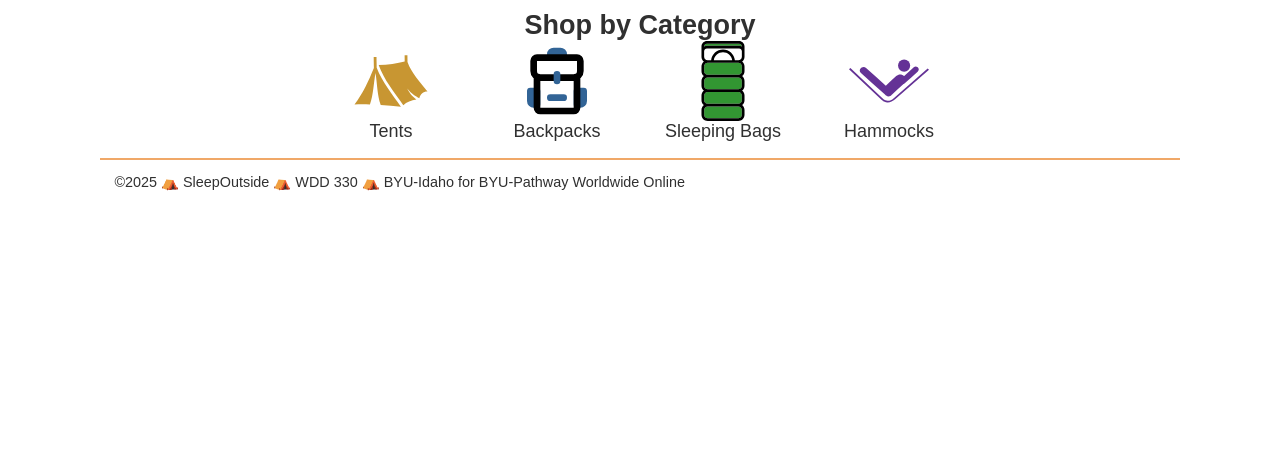
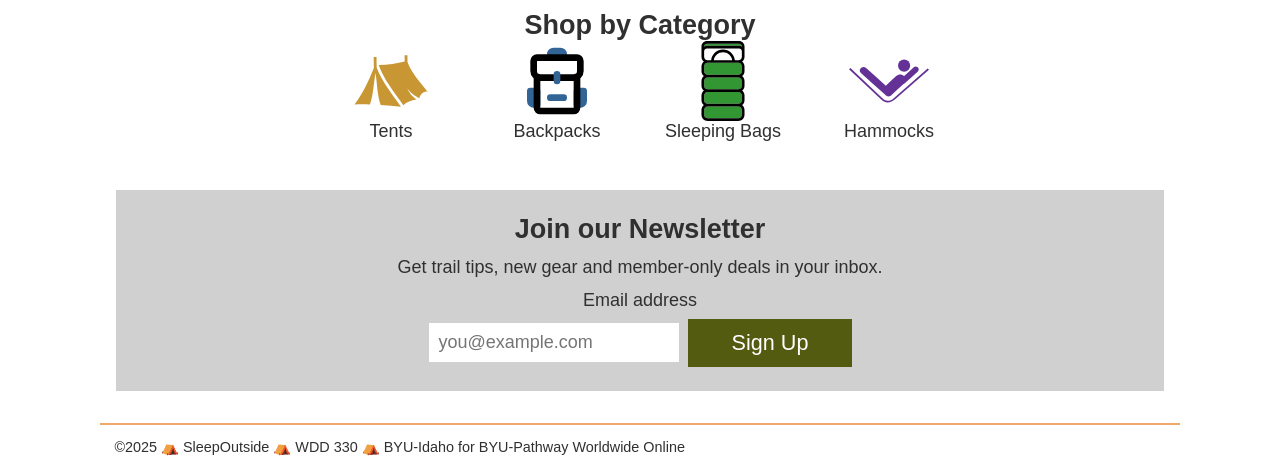
Before and after one commit to Ewudzie/wdd330-sleepoutside, a website built with Vite: page src/index.html in a window 1280 px wide. Shown: the part 470-940 px from the top of the page. Before the commit the page ends 800 px from the top, so only its background shows below. Built offline with nearby package versions, Linux system fonts and the light colour scheme.

Commit message:
Add newsletter sign up box to the home page
Co-Authored-By: Claude Opus 5.5 <noreply@anthropic.com>

```diff
--- a/src/css/style.css
+++ b/src/css/style.css
@@ -389,3 +389,34 @@ a.button:hover {
   font-weight: bold;
   cursor: pointer;
 }
+
+/* Newsletter sign up on the home page */
+.newsletter {
+  margin: 2rem 1rem;
+  padding: 1.5rem;
+  text-align: center;
+  background-color: var(--light-grey);
+}
+
+.newsletter-form {
+  display: flex;
+  flex-wrap: wrap;
+  justify-content: center;
+  align-items: center;
+  gap: 0.5rem;
+}
+
+.newsletter-form label {
+  flex-basis: 100%;
+}
+
+.newsletter-form input {
+  padding: 0.5em;
+  font-size: 1em;
+  border: 1px solid var(--light-grey);
+  min-width: 250px;
+}
+
+.newsletter-form button {
+  margin: 0;
+}
--- a/src/index.html
+++ b/src/index.html
@@ -58,6 +58,22 @@
           </li>
         </ul>
       </section>
+      <!-- Newsletter sign up -->
+      <section class="newsletter">
+        <h2>Join our Newsletter</h2>
+        <p>Get trail tips, new gear and member-only deals in your inbox.</p>
+        <form id="newsletter-form" class="newsletter-form">
+          <label for="newsletter-email">Email address</label>
+          <input
+            id="newsletter-email"
+            name="email"
+            type="email"
+            placeholder="you@example.com"
+            required
+          />
+          <button type="submit">Sign Up</button>
+        </form>
+      </section>
     </main>
     <!-- Footer is loaded from /partials/footer.html by loadHeaderFooter() -->
     <footer id="main-footer"></footer>
--- a/src/js/main.js
+++ b/src/js/main.js
@@ -1,4 +1,28 @@
 // main.js - entry script for the home page (index.html)
-import { loadHeaderFooter } from "./utils.mjs";
+import {
+  loadHeaderFooter,
+  getLocalStorage,
+  setLocalStorage,
+} from "./utils.mjs";
 
 loadHeaderFooter();
+
+// Newsletter sign up
+const newsletterForm = document.querySelector("#newsletter-form");
+
+newsletterForm.addEventListener("submit", (event) => {
+  // Stop the page from reloading
+  event.preventDefault();
+
+  const email = newsletterForm.email.value.trim();
+
+  // Save the email (no newsletter server yet, so we keep a list in localStorage)
+  const subscribers = getLocalStorage("so-newsletter") || [];
+  if (!subscribers.includes(email)) {
+    subscribers.push(email);
+    setLocalStorage("so-newsletter", subscribers);
+  }
+
+  // Replace the form with a thank-you message
+  newsletterForm.outerHTML = `<p class="newsletter-thanks">Thanks for signing up! Watch <strong>${email}</strong> for our next newsletter.</p>`;
+});
```
